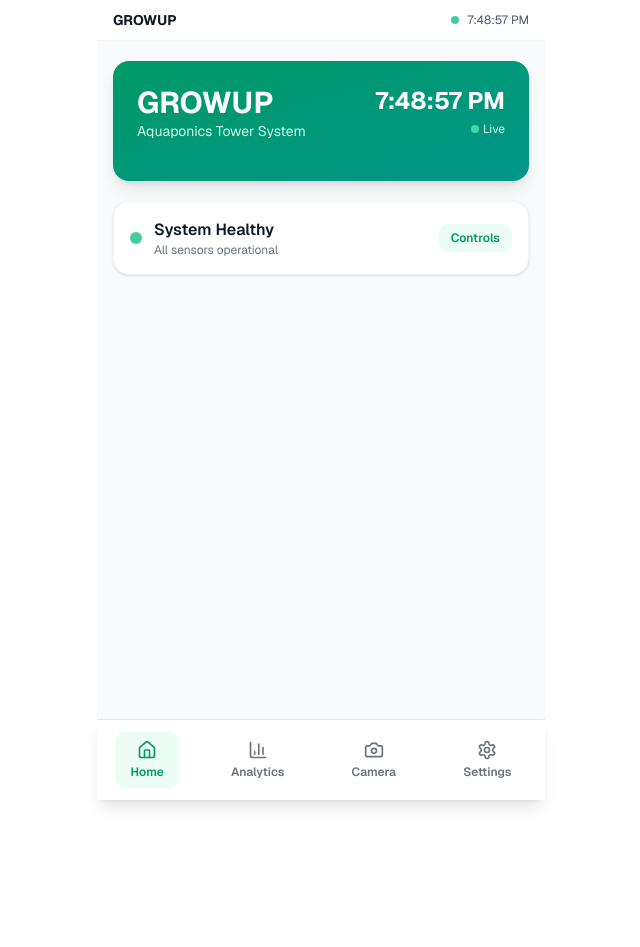
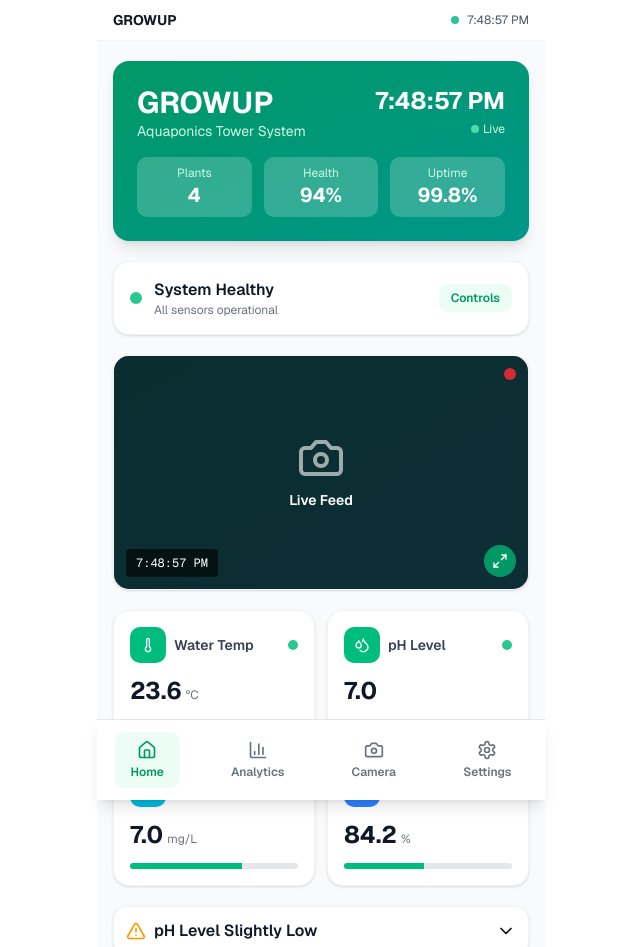
Before and after one commit to kitkato3/GrowUp_FrontEnd, a Next.js app: page /dashboard in a window 1280 px wide. Shown: the top 947 px of the page, without its empty margins (319-959 px from the left). Before the commit the page ends 800 px from the top, so only its background shows below. Built offline with nearby package versions, Linux system fonts and the light colour scheme.

Commit message:
grow lights in quick controlss

```diff
--- a/app/(routes)/dashboard/page.tsx
+++ b/app/(routes)/dashboard/page.tsx
@@ -5,13 +5,13 @@ import { Thermometer, Droplets, Activity, Zap, Waves, Gauge, Wind, Fish, Chevron
 import Link from "next/link"
 import { usePathname } from "next/navigation"
 
-interface SystemControls { pump: boolean; fan: boolean; phAdjustment: boolean; aerator: boolean; growLight: boolean; }
-interface ThresholdState { waterTemp: { min: number; max: number }; ph: { min: number; max: number }; dissolvedO2: { min: number; max: number }; ammonia: { min: number; max: number }; }
-interface ControlState { pump: boolean; fan: boolean; phAdjustment: boolean; aerator: boolean; growLight: boolean; }
-interface SensorCardProps { icon: React.ElementType; title: string; value: number; unit: string; min: number; max: number; color: string; }
-interface SensorDataState { waterTemp: number; ph: number; dissolvedO2: number; waterLevel: number; waterFlow: number; humidity: number; ammonia: number; lightIntensity: number; }
-interface AlertData { id: number; type: "warning" | "info"; severity: "low" | "medium" | "high"; title: string; message: string; time: string; }
-interface ControlToggleProps { label: string; icon: React.ElementType; active: boolean; onChange: (val: boolean) => void; }
+interface SystemControls { pump: boolean; fan: boolean; phAdjustment: boolean; aerator: boolean; growLight: boolean }
+interface ThresholdState { waterTemp: { min: number; max: number }; ph: { min: number; max: number }; dissolvedO2: { min: number; max: number }; ammonia: { min: number; max: number } }
+interface ControlState { pump: boolean; fan: boolean; phAdjustment: boolean; aerator: boolean; growLight: boolean }
+interface SensorCardProps { icon: React.ElementType; title: string; value: number; unit: string; min: number; max: number; color: string }
+interface SensorDataState { waterTemp: number; ph: number; dissolvedO2: number; waterLevel: number; waterFlow: number; humidity: number; ammonia: number; lightIntensity: number }
+interface AlertData { id: number; type: "warning" | "info"; severity: "low" | "medium" | "high"; title: string; message: string; time: string }
+interface ControlToggleProps { label: string; icon: React.ElementType; active: boolean; onChange: (val: boolean) => void }
 
 const ALERTS_DATA: AlertData[] = [
   { id: 1, type: "warning", severity: "medium", title: "pH Level Slightly Low", message: "Current pH is 6.2...", time: "5 minutes ago" },
@@ -19,26 +19,15 @@ const ALERTS_DATA: AlertData[] = [
 ]
 
 const INITIAL_SENSOR_DATA: SensorDataState = { waterTemp: 23.2, ph: 6.8, dissolvedO2: 7.2, waterLevel: 85, waterFlow: 4.5, humidity: 65, ammonia: 0.3, lightIntensity: 15000 }
-
 const INITIAL_CONTROLS_FULL: SystemControls = { pump: true, fan: false, phAdjustment: true, aerator: true, growLight: true }
 const INITIAL_THRESHOLDS: ThresholdState = { waterTemp: { min: 20, max: 26 }, ph: { min: 6.5, max: 7.5 }, dissolvedO2: { min: 5, max: 8 }, ammonia: { min: 0, max: 0.5 } }
-const localStorageKey = 'aquaponics_settings_state';
+const localStorageKey = 'aquaponics_settings_state'
 
-const loadState = (): { controls: SystemControls, activePreset: string, thresholds: ThresholdState } => {
-  try {
-    const savedState = localStorage.getItem(localStorageKey)
-    if (savedState) return JSON.parse(savedState)
-  } catch { }
-  return { controls: INITIAL_CONTROLS_FULL, activePreset: "balanced", thresholds: INITIAL_THRESHOLDS }
-}
-
-const saveState = (state: { controls: SystemControls, activePreset: string, thresholds: ThresholdState }) => {
-  try { localStorage.setItem(localStorageKey, JSON.stringify(state)) } catch { }
-}
+const loadState = (): { controls: SystemControls, activePreset: string, thresholds: ThresholdState } => { try { const savedState = localStorage.getItem(localStorageKey); if (savedState) return JSON.parse(savedState); } catch (error) { console.error('Error loading state:', error); } return { controls: INITIAL_CONTROLS_FULL, activePreset: "balanced", thresholds: INITIAL_THRESHOLDS }; }
+const saveState = (state: { controls: SystemControls, activePreset: string, thresholds: ThresholdState }) => { try { localStorage.setItem(localStorageKey, JSON.stringify(state)); } catch (error) { console.error('Error saving state:', error); } }
 
 const useAquaponicsSettings = () => {
   const [state, setState] = useState(loadState)
-
   useEffect(() => {
     const handleStorageChange = (e: StorageEvent) => {
       if (e.key === localStorageKey && e.newValue) setState(JSON.parse(e.newValue))
@@ -46,33 +35,14 @@ const useAquaponicsSettings = () => {
     window.addEventListener('storage', handleStorageChange)
     return () => window.removeEventListener('storage', handleStorageChange)
   }, [])
-
-  const quickSaveControls = (newControls: SystemControls) => {
-    setState(prev => {
-      const newState = { ...prev, controls: newControls }
-      saveState(newState)
-      return newState
-    })
-  }
-
+  const quickSaveControls = (newControls: SystemControls) => { setState(prev => { const newState = { ...prev, controls: newControls }; saveState(newState); return newState }) }
   return { controls: state.controls, quickSaveControls }
 }
 
 type ThresholdStatus = "good" | "warning" | "critical"
-const getThresholdStatus = (value: number, min: number, max: number): ThresholdStatus => {
-  if (value < min || value > max) return "critical"
-  if (value < min + (max - min) * 0.1 || value > max - (max - min) * 0.1) return "warning"
-  return "good"
-}
-const getStatusColor = (status: ThresholdStatus): string => {
-  switch (status) {
-    case "good": return "bg-emerald-500"
-    case "warning": return "bg-amber-500"
-    case "critical": return "bg-red-500"
-    default: return "bg-gray-500"
-  }
-}
-const calculatePercentage = (value: number, min: number, max: number) => ((value - min) / (max - min)) * 100
+const getThresholdStatus = (value: number, min: number, max: number): ThresholdStatus => { if (value < min || value > max) return "critical"; if (value < min + (max - min) * 0.1 || value > max - (max - min) * 0.1) return "warning"; return "good" }
+const getStatusColor = (status: ThresholdStatus): string => { switch (status) { case "good": return "bg-emerald-500"; case "warning": return "bg-amber-500"; case "critical": return "bg-red-500"; default: return "bg-gray-500" } }
+const calculatePercentage = (value: number, min: number, max: number): number => ((value - min) / (max - min)) * 100
 
 const Navbar: React.FC<{ time: string }> = ({ time }) => (
   <div className="bg-white px-4 py-2.5 flex items-center justify-between text-sm border-b border-gray-100 sticky top-0 z-40">
@@ -178,7 +148,7 @@ export default function Dashboard() {
   }
 
   const ControlsModal = () => {
-    const handleLocalControlChange = (key: keyof ControlState, val: boolean) => setLocalControls(prev => ({ ...prev, [key]: val }))
+    const handleLocalControlChange = (key: keyof ControlState, val: boolean) => { setLocalControls(prev => ({ ...prev, [key]: val })) }
     return (
       <div className="fixed inset-0 bg-black/50 z-50 flex items-end">
         <div className="w-full bg-white rounded-t-3xl p-6 max-w-md mx-auto max-h-[80vh] overflow-y-auto">
@@ -187,11 +157,11 @@ export default function Dashboard() {
             <button onClick={() => setShowControlsModal(false)} className="p-2 hover:bg-gray-100 rounded-lg transition-colors"><X className="w-6 h-6" /></button>
           </div>
           <div className="space-y-3">
-            <ControlToggle label="Submersible Pump" icon={Waves} active={localControls.pump} onChange={val => handleLocalControlChange('pump', val)} />
-            <ControlToggle label="DC Fan" icon={Wind} active={localControls.fan} onChange={val => handleLocalControlChange('fan', val)} />
-            <ControlToggle label="pH Adjustment" icon={Droplets} active={localControls.phAdjustment} onChange={val => handleLocalControlChange('phAdjustment', val)} />
-            <ControlToggle label="Aerator" icon={Activity} active={localControls.aerator} onChange={val => handleLocalControlChange('aerator', val)} />
-            <ControlToggle label="Grow Light" icon={Sun} active={localControls.growLight} onChange={val => handleLocalControlChange('growLight', val)} />
+            <ControlToggle label="Submersible Pump" icon={Waves} active={localControls.pump} onChange={(val) => handleLocalControlChange('pump', val)} />
+            <ControlToggle label="DC Fan" icon={Wind} active={localControls.fan} onChange={(val) => handleLocalControlChange('fan', val)} />
+            <ControlToggle label="pH Adjustment" icon={Droplets} active={localControls.phAdjustment} onChange={(val) => handleLocalControlChange('phAdjustment', val)} />
+            <ControlToggle label="Aerator" icon={Activity} active={localControls.aerator} onChange={(val) => handleLocalControlChange('aerator', val)} />
+            <ControlToggle label="Grow Light" icon={Sun} active={localControls.growLight} onChange={(val) => handleLocalControlChange('growLight', val)} />
           </div>
           <button onClick={handleQuickControlsSave} className="w-full mt-6 py-3 bg-emerald-600 hover:bg-emerald-700 text-white font-semibold rounded-xl transition-colors">Done</button>
         </div>
@@ -207,10 +177,7 @@ export default function Dashboard() {
       </div>
       <div className="flex-1 bg-gray-900 flex items-center justify-center relative">
         <div className="absolute inset-0 bg-gradient-to-br from-emerald-900/40 to-teal-900/40 flex items-center justify-center">
-          <div className="text-center text-white">
-            <Camera className="w-20 h-20 mx-auto mb-4 opacity-50" />
-            <div className="text-xl font-semibold">Live Tower Feed</div>
-          </div>
+          <div className="text-center text-white"><Camera className="w-20 h-20 mx-auto mb-4 opacity-50" /><div className="text-xl font-semibold">Live Tower Feed</div></div>
         </div>
       </div>
     </div>
@@ -228,14 +195,18 @@ export default function Dashboard() {
             </div>
             <div className="text-right">
               <div className="text-2xl font-bold">{currentTime.toLocaleTimeString()}</div>
-              <div className="text-xs text-emerald-100 flex items-center justify-end gap-1 mt-1">
-                <div className="w-2 h-2 bg-emerald-300 rounded-full animate-pulse"></div>Live
+              <div className="text-xs text-emerald-100 flex items-center justify-end gap-1 mt-1"><div className="w-2 h-2 bg-emerald-300 rounded-full animate-pulse"></div>Live</div>
             </div>
           </div>
+          <div className="grid grid-cols-3 gap-3 text-center">
+            <div className="bg-white/20 rounded-lg p-2"><div className="text-xs text-emerald-100">Plants</div><div className="text-xl font-bold">4</div></div>
+            <div className="bg-white/20 rounded-lg p-2"><div className="text-xs text-emerald-100">Health</div><div className="text-xl font-bold">94%</div></div>
+            <div className="bg-white/20 rounded-lg p-2"><div className="text-xs text-emerald-100">Uptime</div><div className="text-xl font-bold">99.8%</div></div>
           </div>
         </div>
 
-        <div className="bg-white rounded-2xl p-4 shadow-sm border border-gray-100 flex items-center justify-between">
+        <div className="bg-white rounded-2xl p-4 shadow-sm border border-gray-100">
+          <div className="flex items-center justify-between">
             <div className="flex items-center gap-3">
               <div className="w-3 h-3 bg-emerald-500 rounded-full animate-pulse"></div>
               <div>
@@ -247,9 +218,43 @@ export default function Dashboard() {
           </div>
         </div>
 
-      <BottomNavigation />
+        <div className="bg-white rounded-2xl overflow-hidden shadow-sm border border-gray-100">
+          <div className="bg-gray-900 aspect-video relative overflow-hidden group cursor-pointer" onClick={() => setShowCameraModal(true)}>
+            <div className="absolute inset-0 bg-gradient-to-br from-emerald-900/40 to-teal-900/40 flex items-center justify-center">
+              <div className="text-center text-white"><Camera className="w-12 h-12 mx-auto mb-2 opacity-60" /><div className="text-sm font-semibold">Live Feed</div></div>
+            </div>
+            <div className="absolute top-3 right-3 bg-red-500 w-3 h-3 rounded-full animate-pulse"></div>
+            <div className="absolute bottom-3 left-3 bg-black/60 px-2.5 py-1.5 rounded text-white text-xs font-mono">{currentTime.toLocaleTimeString()}</div>
+            <button onClick={() => setShowCameraModal(true)} className="absolute bottom-3 right-3 bg-emerald-600 hover:bg-emerald-700 transition-colors p-2 rounded-full"><Maximize2 className="w-4 h-4 text-white" /></button>
+          </div>
+        </div>
+
+        <div className="grid grid-cols-2 gap-3">
+          <SensorCard icon={Thermometer} title="Water Temp" value={sensorData.waterTemp} unit="°C" min={20} max={26} color="bg-emerald-500" />
+          <SensorCard icon={Droplets} title="pH Level" value={sensorData.ph} unit="" min={6.5} max={7.5} color="bg-emerald-500" />
+          <SensorCard icon={Zap} title="Dissolved O₂" value={sensorData.dissolvedO2} unit="mg/L" min={5} max={8} color="bg-cyan-500" />
+          <SensorCard icon={Waves} title="Water Level" value={sensorData.waterLevel} unit="%" min={70} max={100} color="bg-blue-500" />
+        </div>
+
+        <div className="space-y-3">
+          {alerts.map(alert => (
+            <div key={alert.id} className="bg-white rounded-xl p-3 shadow-sm border border-gray-100 cursor-pointer" onClick={() => setExpandedAlert(expandedAlert === alert.id ? null : alert.id)}>
+              <div className="flex items-center justify-between">
+                <div className="flex items-center gap-2">
+                  {alert.type === "warning" ? <AlertTriangle className="w-5 h-5 text-amber-500" /> : <CheckCircle className="w-5 h-5 text-emerald-500" />}
+                  <span className="font-semibold text-gray-900">{alert.title}</span>
+                </div>
+                <ChevronDown className={`w-5 h-5 transition-transform ${expandedAlert === alert.id ? "rotate-180" : ""}`} />
+              </div>
+              {expandedAlert === alert.id && <div className="mt-2 text-xs text-gray-600">{alert.message}</div>}
+            </div>
+          ))}
+        </div>
+      </div>
+
       {showControlsModal && <ControlsModal />}
       {showCameraModal && <CameraModal />}
+      <BottomNavigation />
     </div>
   )
 }
```
Lines whose indentation alone changed are shown as unchanged.
